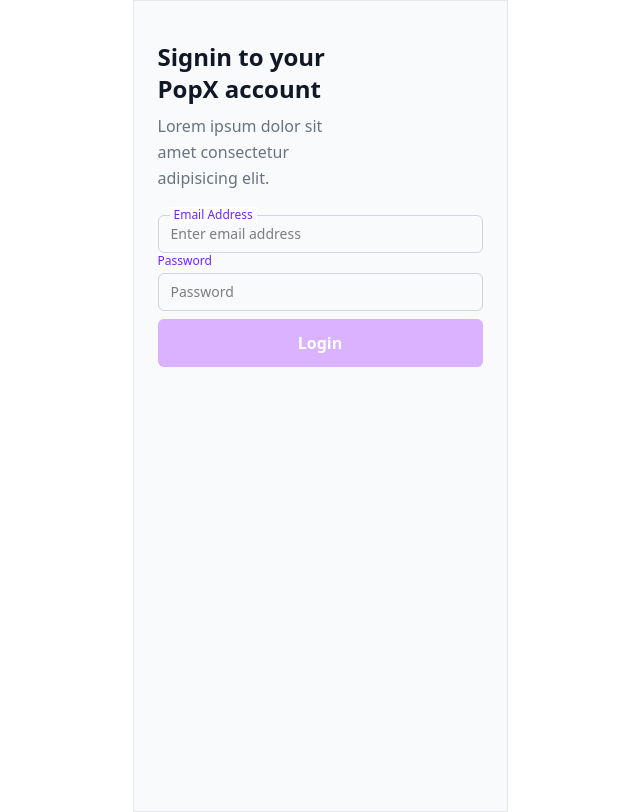
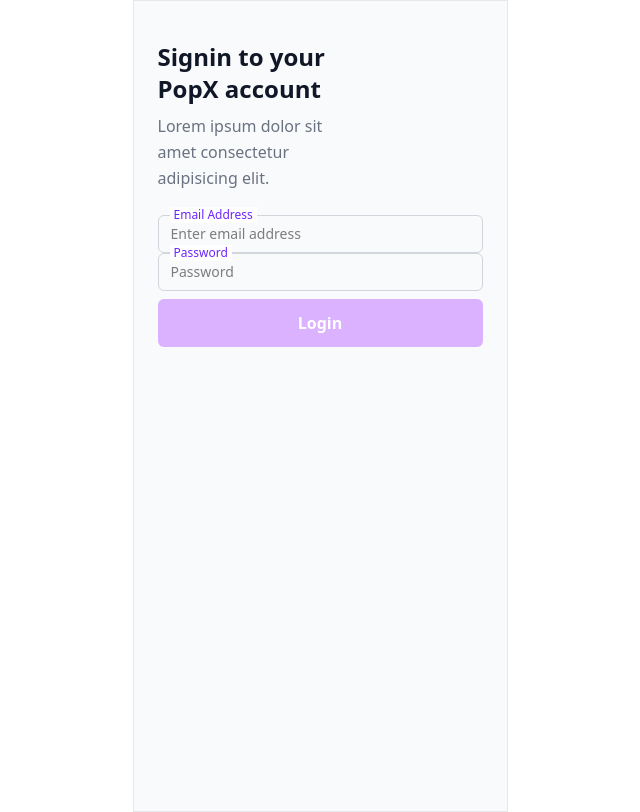
Before and after one commit to techieshruti/popx_dashboard, a React (Vite) app: page / in a window 1280 px wide. Shown: the whole page, without its empty margins (320-960 px from the left). Built offline with nearby package versions, Linux system fonts and the light colour scheme.

Commit message:
added signin styles

```diff
--- a/src/components/SignIn.jsx
+++ b/src/components/SignIn.jsx
@@ -14,13 +14,16 @@
             className='block absolute -top-2 left-3 bg-white px-1 text-xs text-[#6C25FF] mb-1'
             htmlFor="email">Email Address</label>
             </div>
+
             <input
             className='w-full border border-gray-300 rounded-md px-3 py-2 text-sm focus:outline-none'
             type="email" placeholder='Enter email address' />
 
-            <label
-            className='block text-xs text-[#6C25FF] mb-1'
-            htmlFor="email">Password</label>
+            <div className='relative'>
+              <label
+            className='block absolute -top-2 left-3 bg-white px-1 text-xs text-[#6C25FF] mb-1'
+            htmlFor="password">Password</label>
+            </div>
             <input
             className='w-full border border-gray-300 rounded-md px-3 py-2 text-sm focus:outline-none'
             type="password" placeholder='Password' />
```
